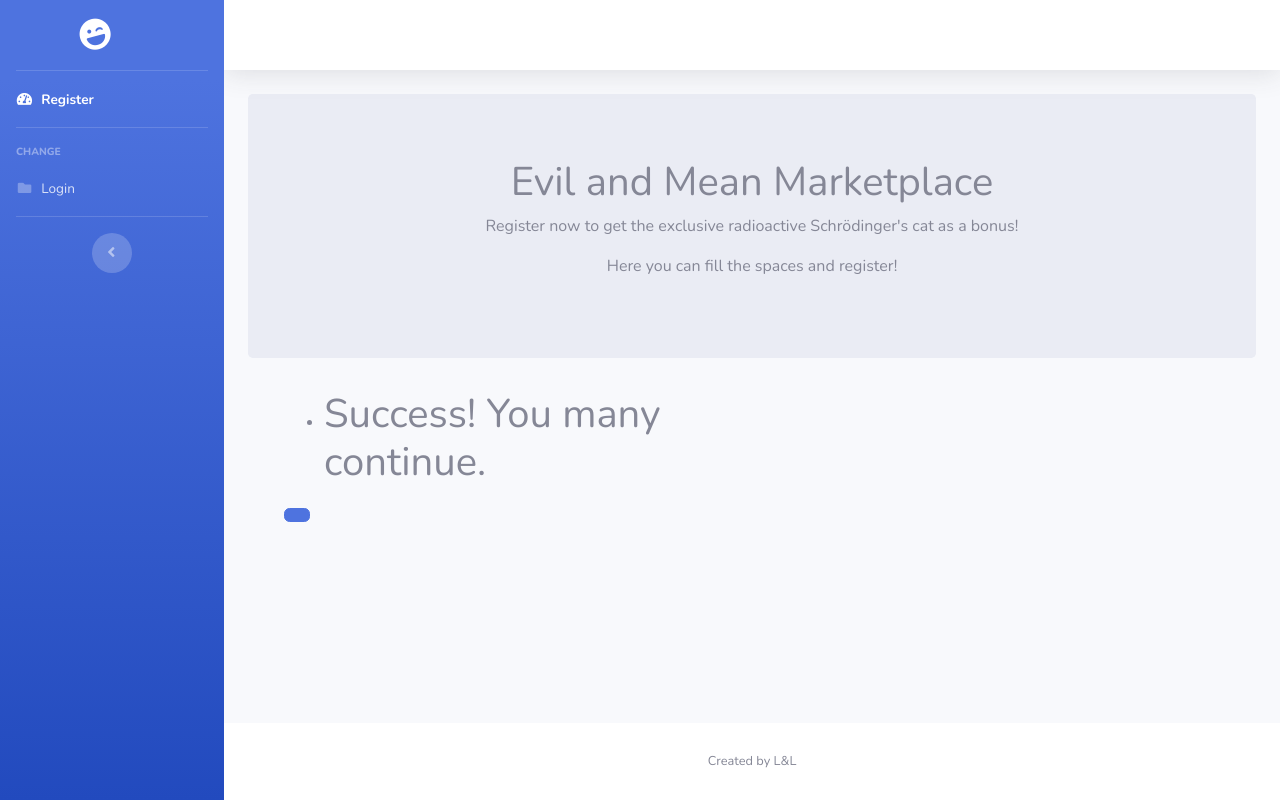
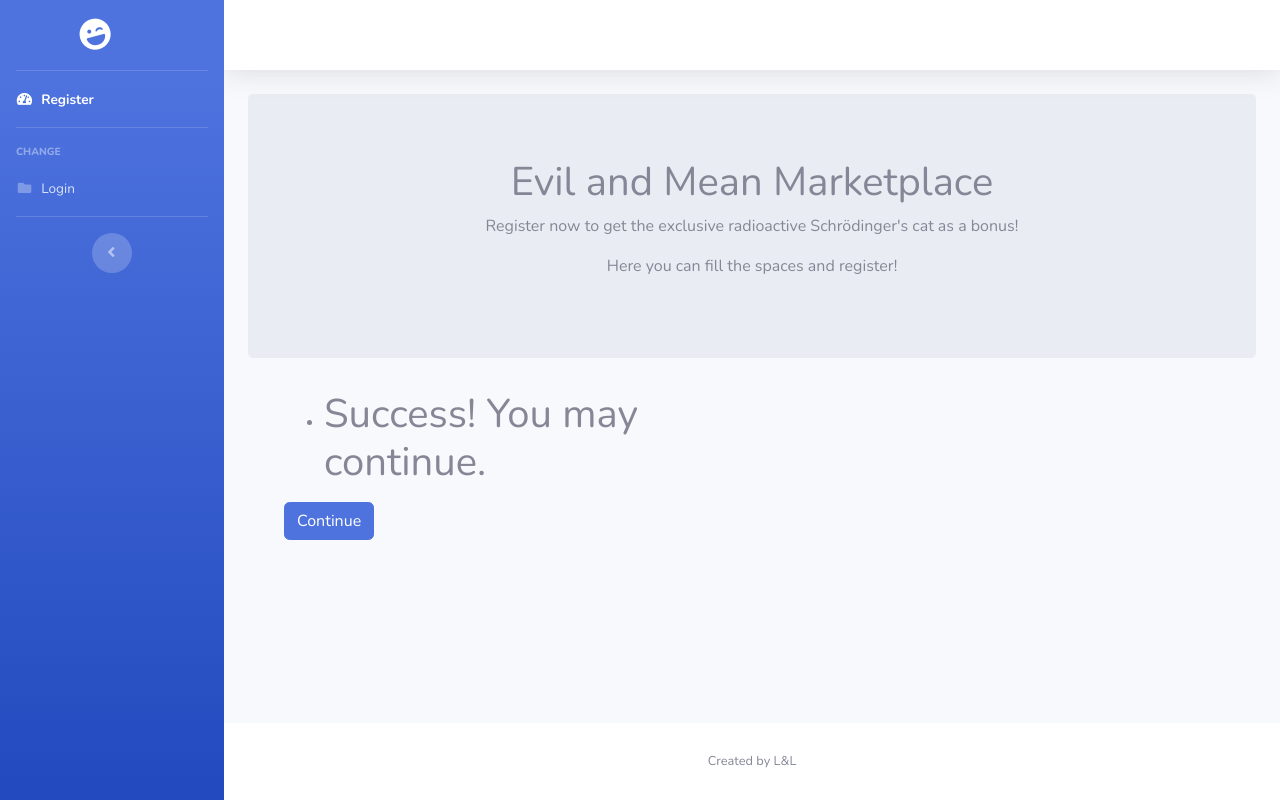
Before and after one commit to Soundwave17/Fingerprint_Database, a Django app: page /fingerprintData/register/register_success/ in a window 1280 px wide. Run offline with Django 3.2, Linux system fonts and the light colour scheme; some libraries are stand-ins or nearby versions.

Commit message:
Merge branch 'master' of https://github.com/Soundwave17/Fingerprint_Database
# Conflicts:
#	db.sqlite3

```diff
--- a/fingerprintData/templates/fingerprintData/register_success.html
+++ b/fingerprintData/templates/fingerprintData/register_success.html
@@ -24,12 +24,12 @@
         <div class="col-sm-6">
             <ul>
                 <li>
-                    <h1> Success! You many continue.</h1>
+                    <h1> Success! You may continue.</h1>
                 </li>
             </ul>
         </div>
         <div class="col-sm-6 justify-content-end">
-            <button class="btn btn-primary"><a href="{% url 'fingerprintData:access' %}"></a></button>
+            <a href="{% url 'fingerprintData:access' %}" class="text-white"><button class="btn btn-primary" id="continue-btn">Continue</button></a>
         </div>
     </div>
 
```
Also changed, not shown: db.sqlite3.
